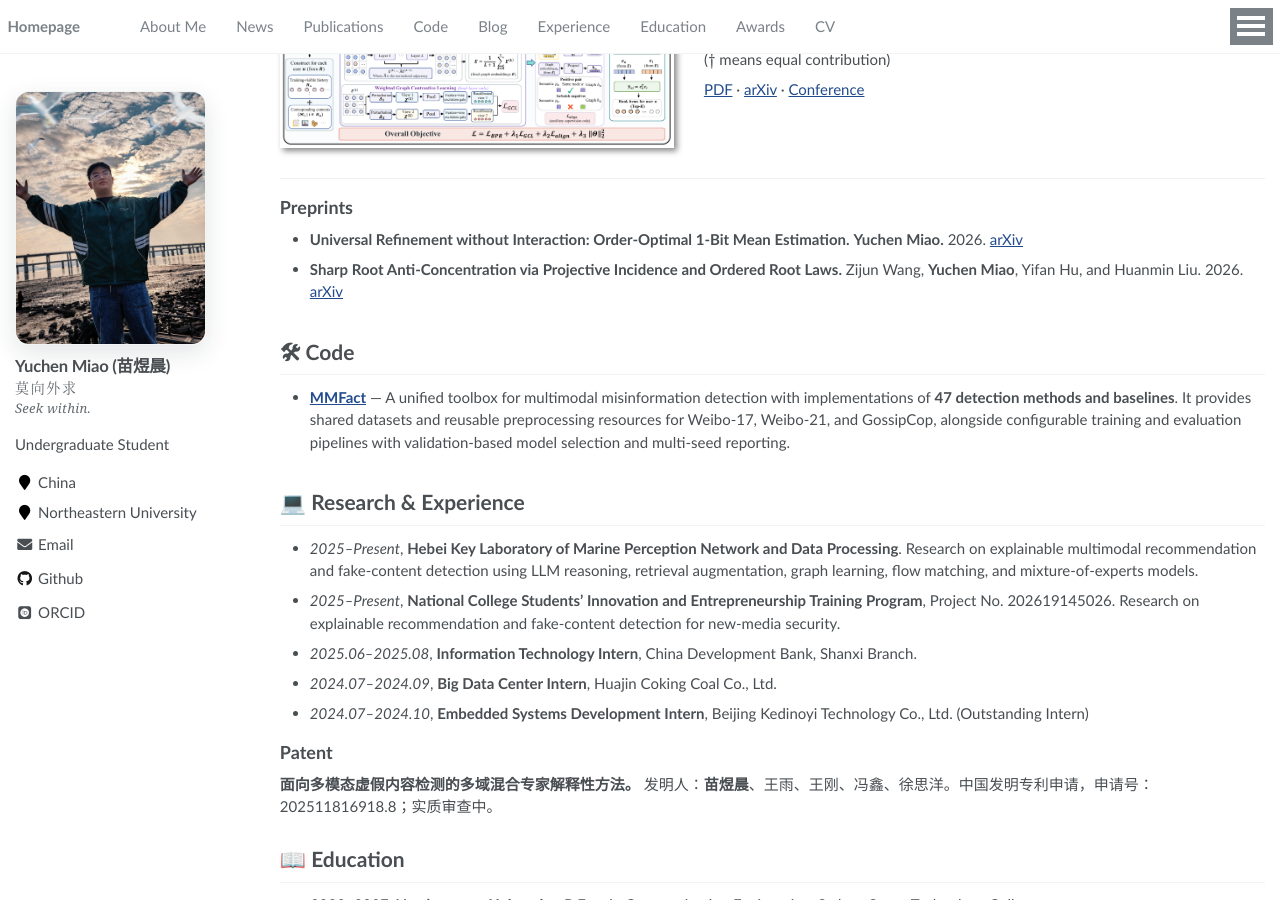
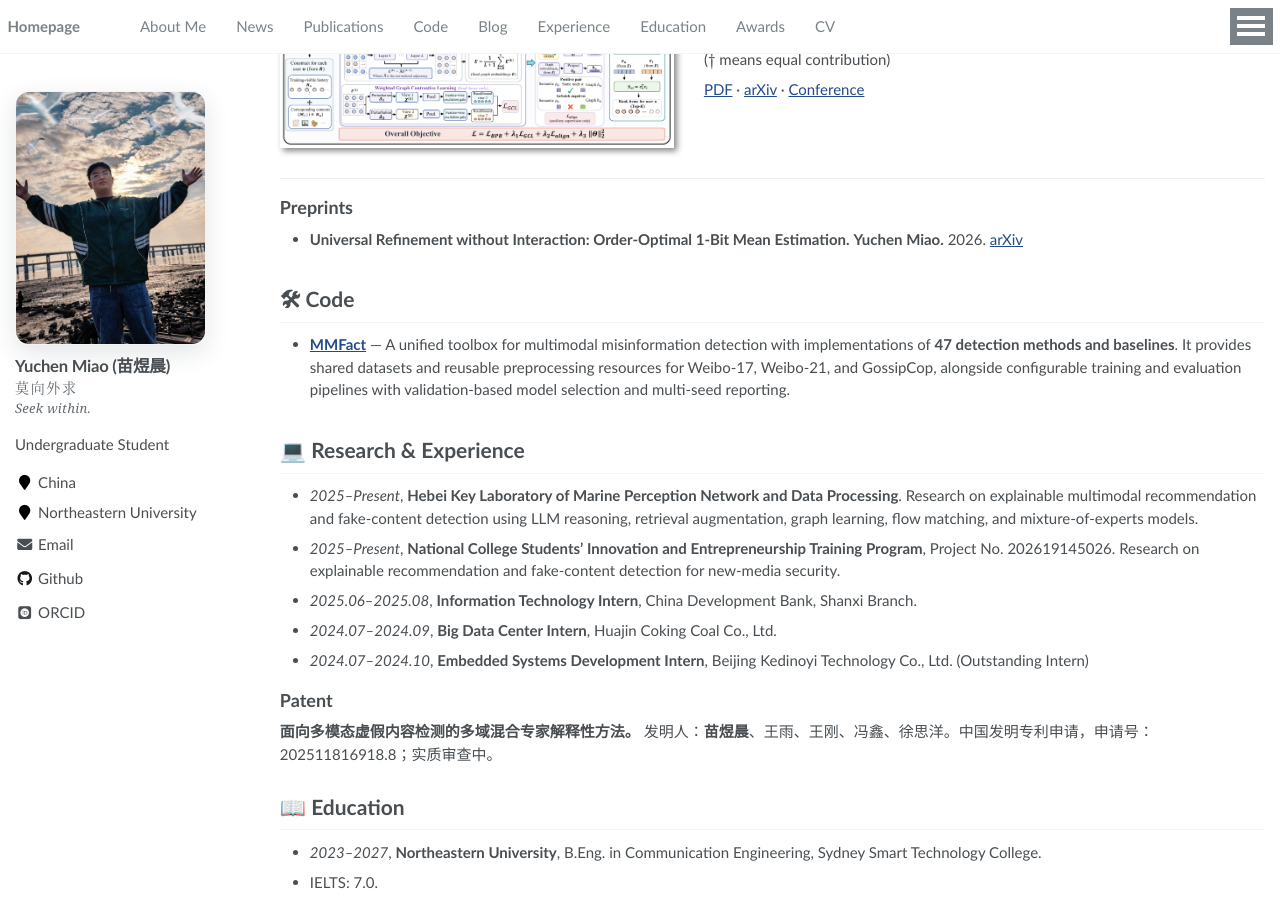
Before and after one commit to yuchenmiao04/yuchenmiao04.github.io, a Jekyll site: the page built from _pages/about.md, in a window 1280 px wide and 900 px high, scrolled down 1485 px. Built offline with Jekyll 4.4.1, drawn with Linux system fonts in a browser that asks for light colours; some web fonts are replaced; formulas are drawn with MathJax 3.

Commit message:
Remove Sharp Root preprint from homepage

```diff
--- a/_pages/about.md
+++ b/_pages/about.md
@@ -88,7 +88,6 @@ Yurui Shi$^\dagger$, **Yuchen Miao$^\dagger$**, Ximing Hu, Zijun Wang, and Chang
 ## Preprints
 
 - **Universal Refinement without Interaction: Order-Optimal 1-Bit Mean Estimation.** **Yuchen Miao.** 2026. [arXiv](https://arxiv.org/abs/2607.24358)
-- **Sharp Root Anti-Concentration via Projective Incidence and Ordered Root Laws.** Zijun Wang, **Yuchen Miao**, Yifan Hu, and Huanmin Liu. 2026. [arXiv](https://arxiv.org/abs/2608.01670)
 
 <span class='anchor' id='code'></span>
 
```
